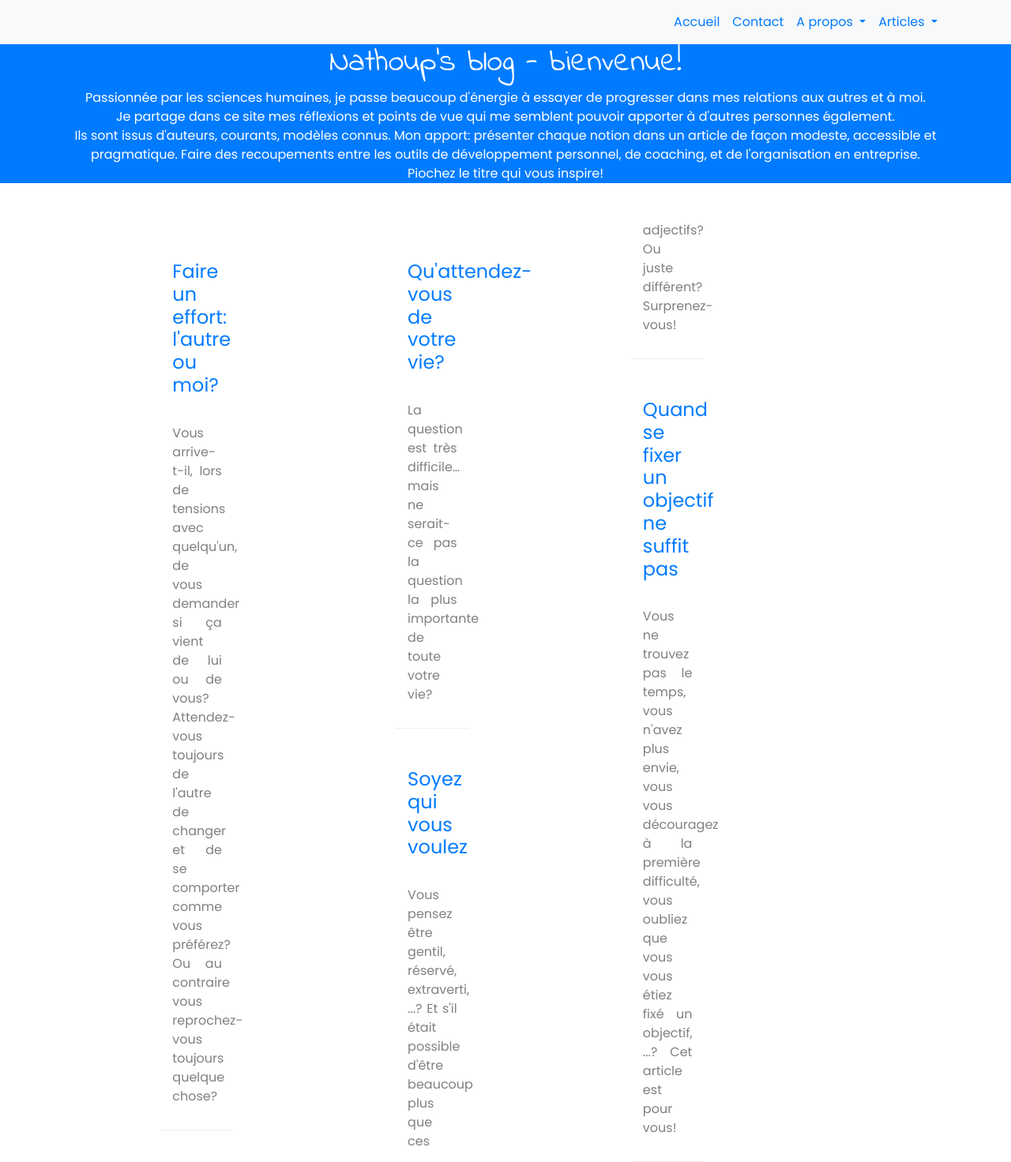
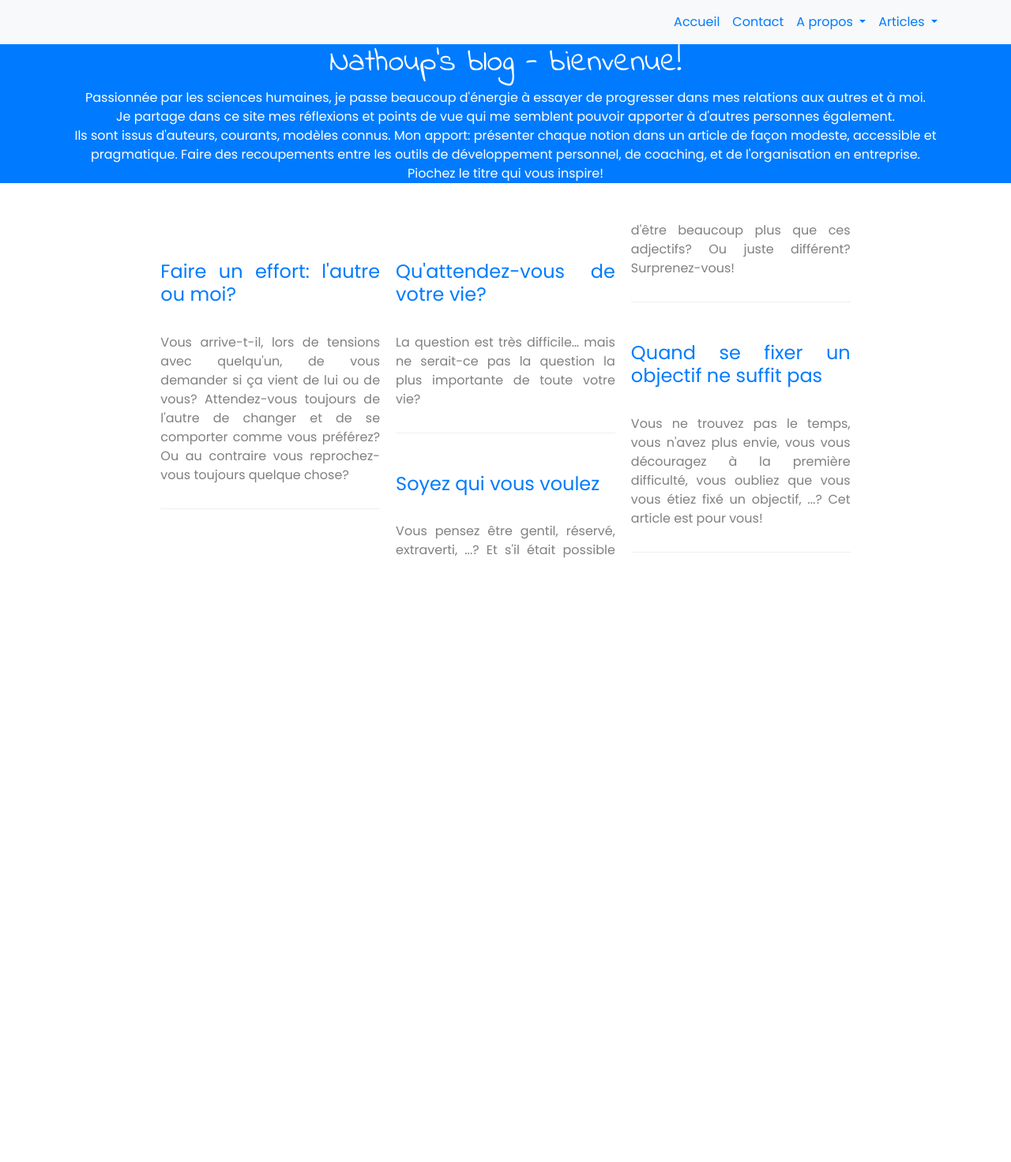
Before and after one commit to OrgaEvolutions/Nathoup.github.io, a Jekyll site: the page built from index.html, in a window 1280 px wide. Shown: the whole page at 79% size. Built offline with Jekyll 4.4.1, drawn with Linux system fonts in a browser that asks for light colours; nearby versions of some CDN libraries; some web fonts are replaced; after the commit the page ends 900 px from its top, so only the background shows below that.

Commit message:
Update index.html

```diff
--- a/index.html
+++ b/index.html
@@ -11,7 +11,8 @@
 <div class="row">
 	<div class="card-columns">
 		{% for article in site.pages %}{% if article.layout=="article" %}
-			<div class="col-md-4" style="border-bottom: 1px solid #eee;padding-bottom: 30px;padding-top: 30px;">
+		<!--class="col-md-4" -->
+			<div style="border-bottom: 1px solid #eee;padding-bottom: 30px;padding-top: 30px;">
 
 				<a href="{{ article.url }}">
 					<h4 style="margin-top: 20px;margin-bottom: 10px;">
```
